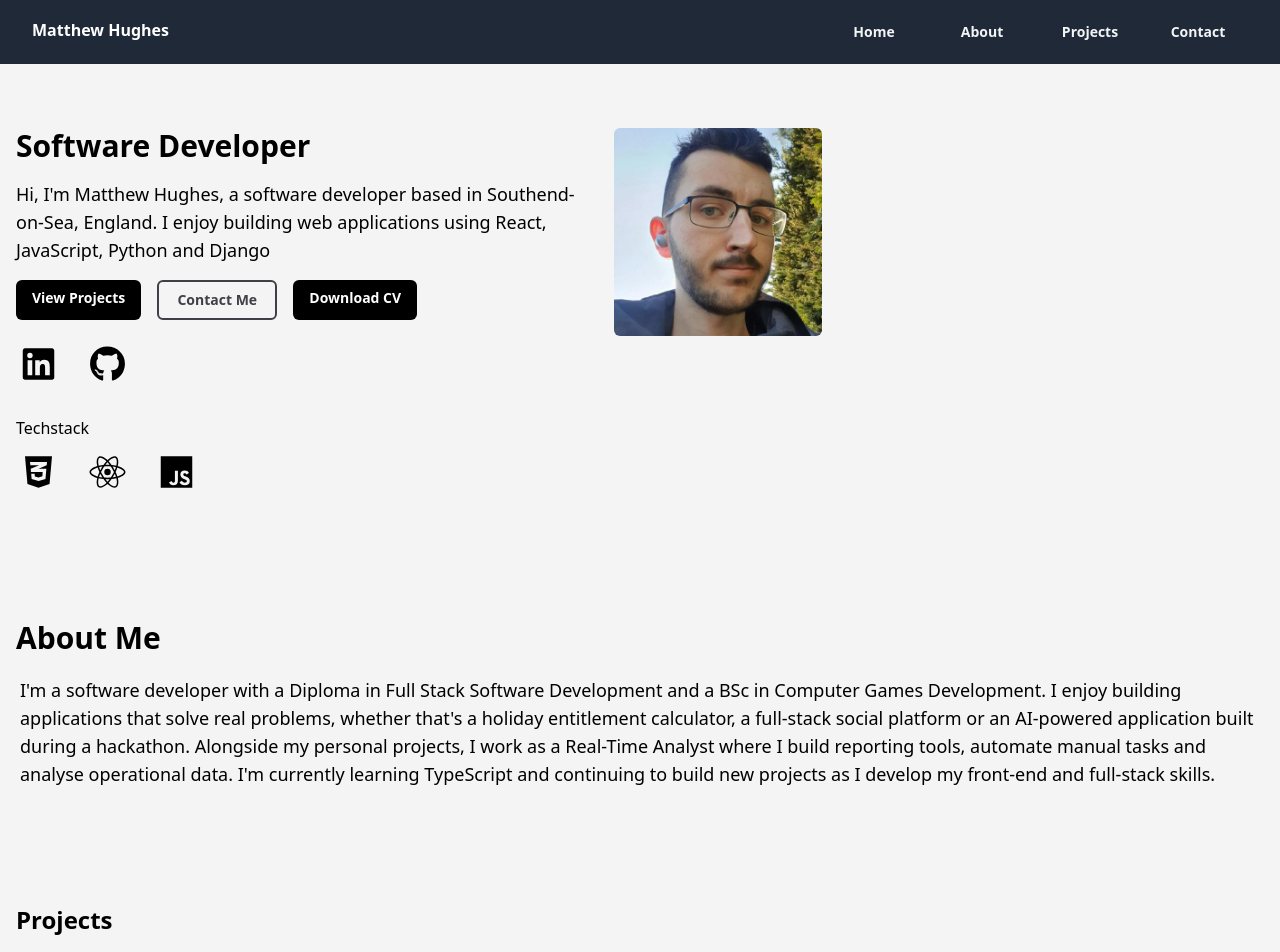
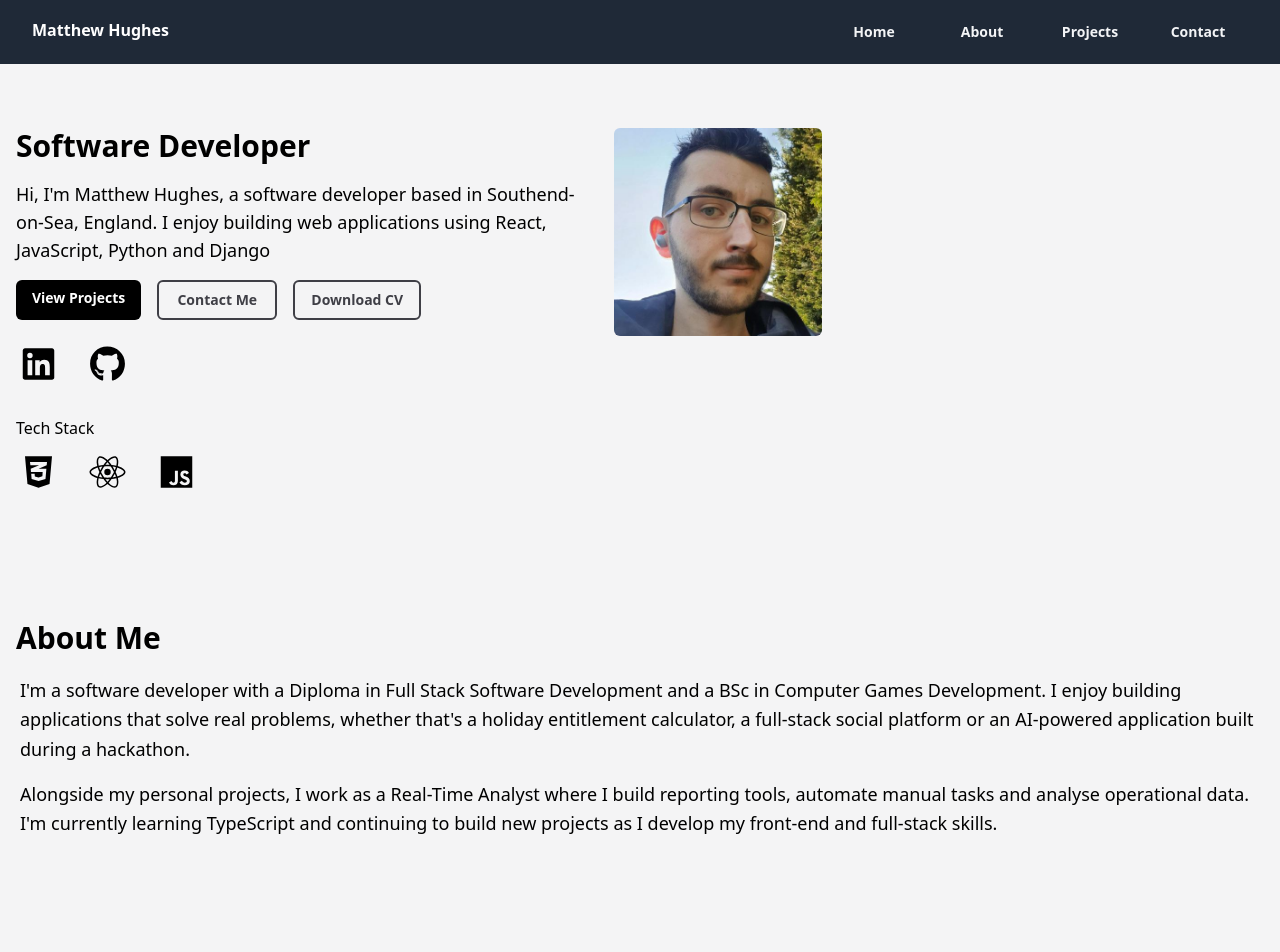
Before and after one commit to mattthughes/portfolio-app, a React (Vite) app: page / in a window 1280 px wide. Shown: the top 952 px of the page. Built offline with nearby package versions, Linux system fonts and the light colour scheme.

Commit message:
Adjusted about me text spacing, button colour to match design

```diff
--- a/src/pages/home/About.jsx
+++ b/src/pages/home/About.jsx
@@ -6,10 +6,15 @@ const About = () => {
         <section id="about" className="pt-12 pb-16">
             <div id="about" className="max-w-7xl mx-auto px-4">
                 <h3 className="text-3xl font-bold">About Me</h3>
-                <p className="text-lg p-1 mt-4">
+                <div className='space-y-4 p-1 mt-4'>
+                    <p className="text-lg leading-relaxed">
                     I'm a software developer with a Diploma in Full Stack Software Development and a BSc in Computer Games Development. I enjoy building applications that solve real problems, whether that's a holiday entitlement calculator, a full-stack social platform or an AI-powered application built during a hackathon.
+                   </p>
+                    <p className='text-lg leading-relaxed'>
                     Alongside my personal projects, I work as a Real-Time Analyst where I build reporting tools, automate manual tasks and analyse operational data. I'm currently learning TypeScript and continuing to build new projects as I develop my front-end and full-stack skills.
-                </p>
+                    </p>
+                </div>
+
             </div>
         </section>
     )
--- a/src/pages/home/Home.jsx
+++ b/src/pages/home/Home.jsx
@@ -45,7 +45,7 @@ const Home = () => {
                             <div className="pt-4 flex flex-col items-center justify-center lg:items-start lg:justify-start lg:flex-row gap-4">
                                 <Button href="#projects" variant="primary">View Projects</Button>
                                 <Button href="#contact" variant="secondary">Contact Me</Button>
-                                <Button href={resume} download="Matthew_Hughes_CV">Download CV</Button>
+                                <Button href={resume} variant="secondary" download="Matthew_Hughes_CV">Download CV</Button>
                             </div>
 
                             <ul className="mt-6 flex justify-center lg:justify-start gap-6 text-2xl lg:text-4xl">
@@ -72,7 +72,7 @@ const Home = () => {
                             </ul>
 
                             <div className="mt-8">
-                                <h3 className="text-center lg:text-left">Techstack</h3>
+                                <h3 className="text-center lg:text-left">Tech Stack</h3>
                                 <ul className="mt-3 flex justify-center lg:justify-start gap-6 text-2xl lg:text-4xl">
                                     <li className="hover:bg-gray-100 hover:text-red-600 cursor-pointer"><FontAwesomeIcon icon={faCss3Alt} /></li>
                                     <li className="hover:bg-gray-100 hover:text-blue-600 cursor-pointer"><FontAwesomeIcon icon={faReact} /></li>
```
